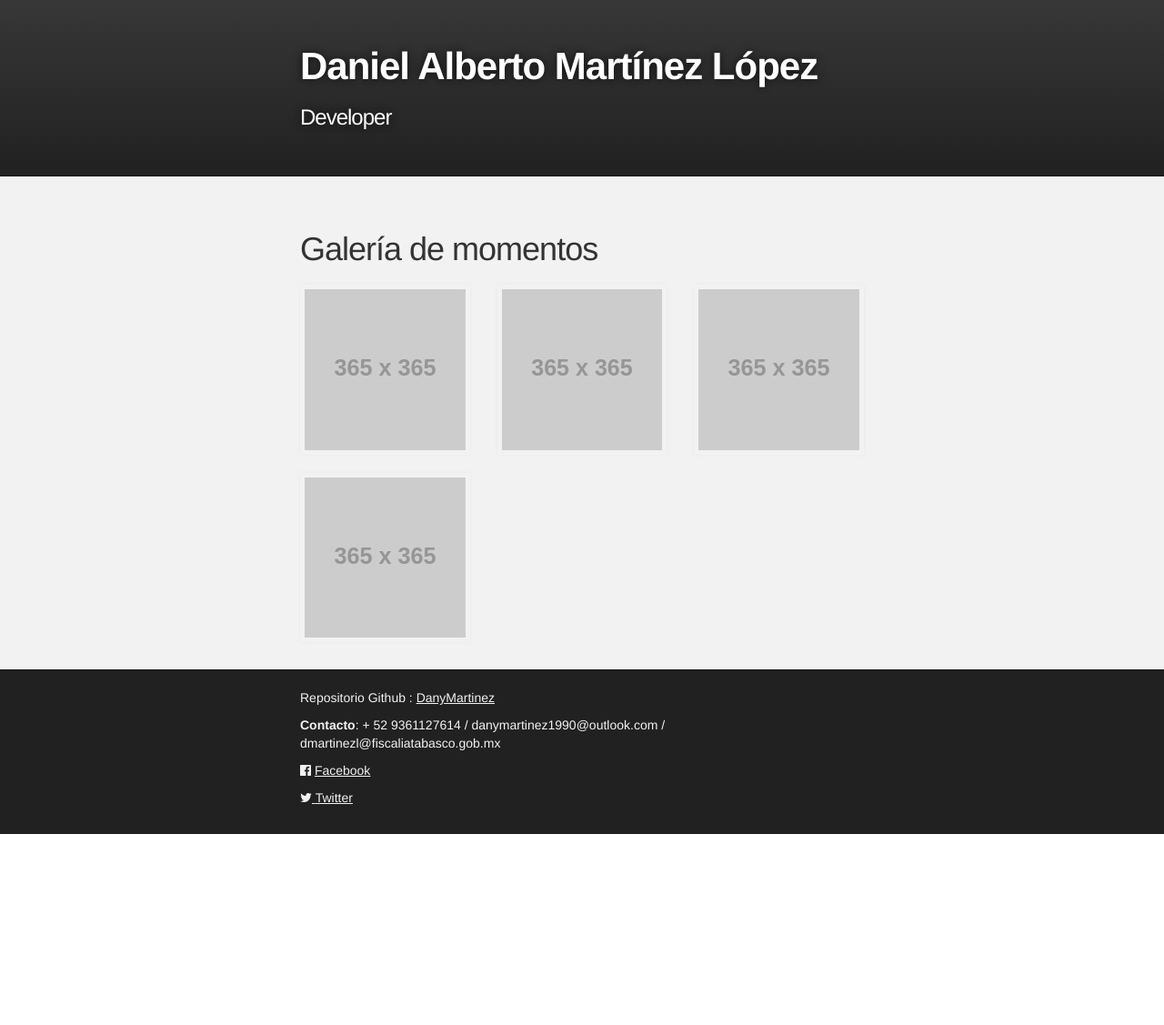
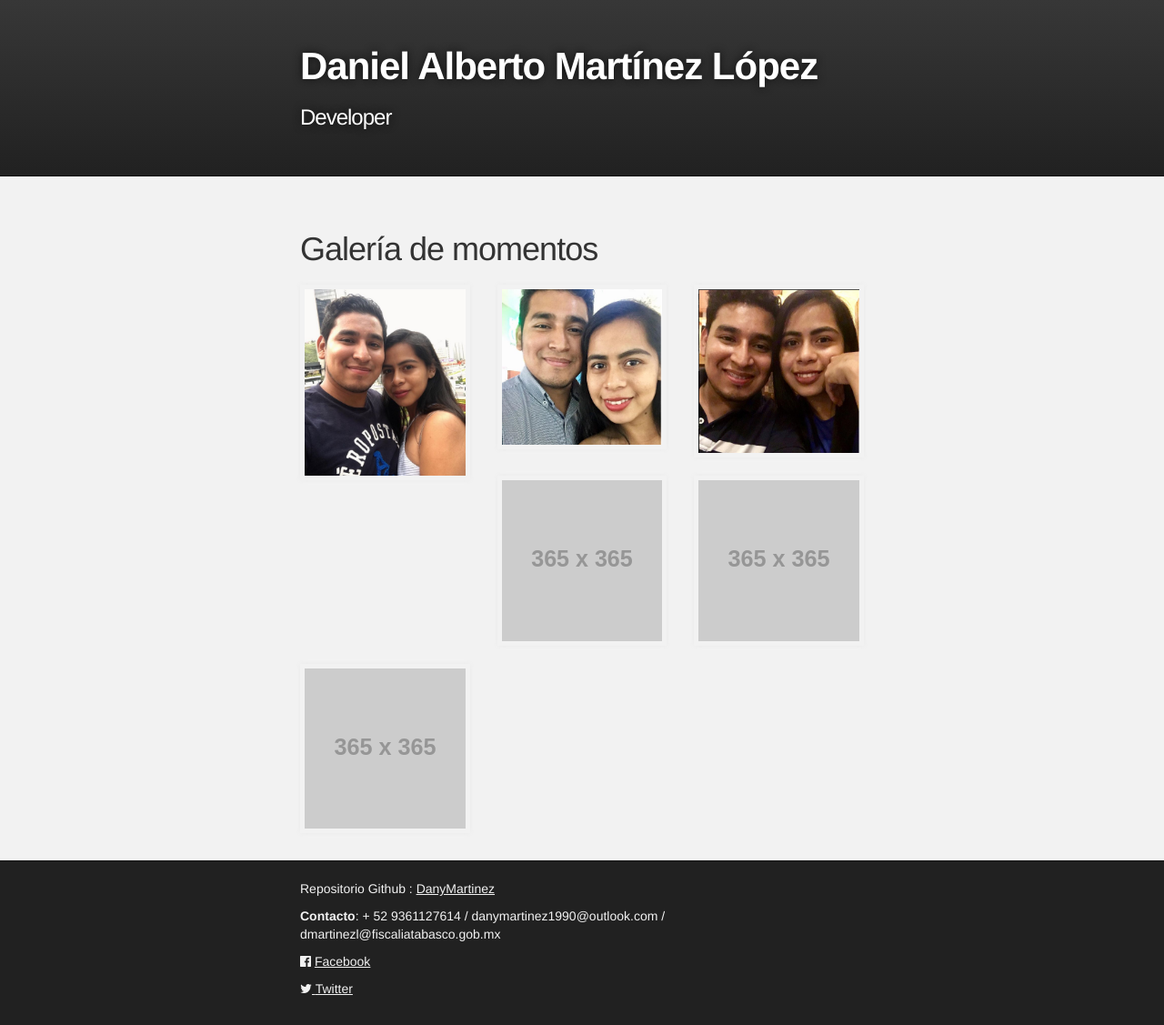
Before and after one commit to DanyMartinez/index, a Jekyll site: the page built from index.md, in a window 1280 px wide. Shown: the whole page at 91% size. Built offline with Jekyll 4.4.1, drawn with Linux system fonts in a browser that asks for light colours; nearby versions of some CDN libraries; our own code applies the rules of GitHub Pages for plain Markdown files; before the commit the page ends 917 px from its top, so only the background shows below that.

Commit message:
Update index.md

```diff
--- a/index.md
+++ b/index.md
@@ -10,16 +10,22 @@
         </div>
         <br/>
             <div class="gallery_product col-lg-4 col-md-4 col-sm-4 col-xs-6 filter hdpe">
-                <img src="http://fakeimg.pl/365x365/" class="img-responsive">
+                <img src="/assets/images/1.PNG" class="img-responsive">
             </div>
 
             <div class="gallery_product col-lg-4 col-md-4 col-sm-4 col-xs-6 filter sprinkle">
-                <img src="http://fakeimg.pl/365x365/" class="img-responsive">
+                <img src="/assets/images/2.PNG" class="img-responsive">
+            </div>
+             <div class="gallery_product col-lg-4 col-md-4 col-sm-4 col-xs-6 filter sprinkle">
+                <img src="/assets/images/3.PNG" class="img-responsive">
             </div>
              <div class="gallery_product col-lg-4 col-md-4 col-sm-4 col-xs-6 filter sprinkle">
                 <img src="http://fakeimg.pl/365x365/" class="img-responsive">
             </div>
-             <div class="gallery_product col-lg-4 col-md-4 col-sm-4 col-xs-6 filter sprinkle">
+              <div class="gallery_product col-lg-4 col-md-4 col-sm-4 col-xs-6 filter sprinkle">
+                <img src="http://fakeimg.pl/365x365/" class="img-responsive">
+            </div>
+              <div class="gallery_product col-lg-4 col-md-4 col-sm-4 col-xs-6 filter sprinkle">
                 <img src="http://fakeimg.pl/365x365/" class="img-responsive">
             </div>
 
```
